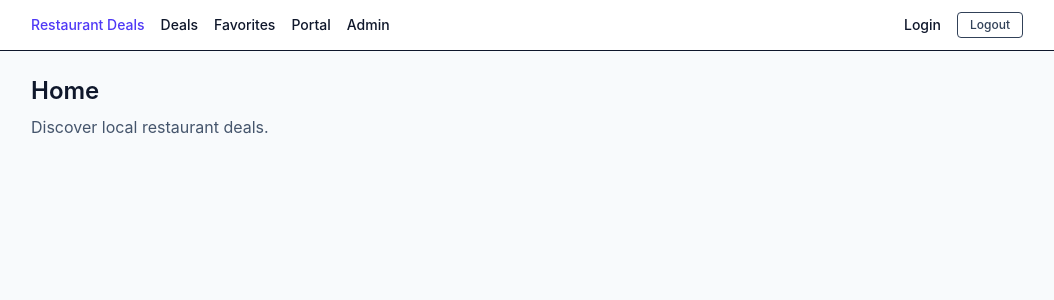
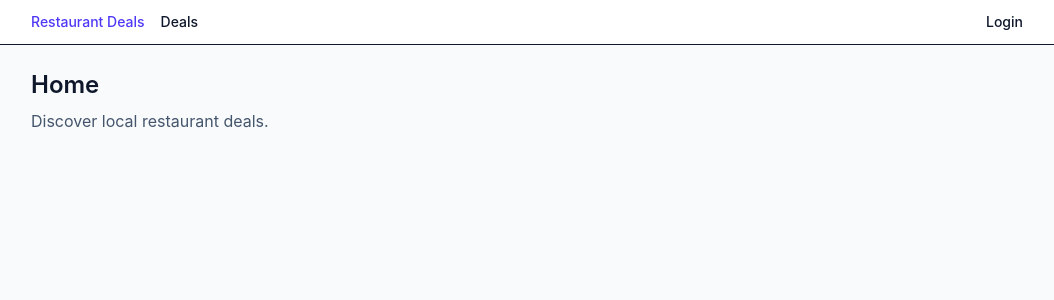
Before and after one commit to traliach/restaurant-deals-web, a React (Vite) app: page / in a window 1280 px wide. Shown: the top 300 px of the page, without its empty margins (113-1167 px from the left). Built offline with nearby package versions, Linux system fonts and the light colour scheme; no server answers.

Commit message:
show role nav links

```diff
--- a/src/App.tsx
+++ b/src/App.tsx
@@ -9,8 +9,24 @@ import { LoginPage } from './pages/LoginPage'
 import { RequireAuth } from './components/RequireAuth'
 import { RequireRole } from './components/RequireRole'
 
+type Role = 'customer' | 'owner' | 'admin' | null
+
+function getRole(): Role {
+  const token = localStorage.getItem('token')
+  if (!token) return null
+  try {
+    const payload = token.split('.')[1]
+    if (!payload) return null
+    const json = JSON.parse(atob(payload.replace(/-/g, '+').replace(/_/g, '/')))
+    return json?.role ?? null
+  } catch {
+    return null
+  }
+}
+
 function App() {
   const navigate = useNavigate()
+  const role = getRole()
 
   function logout() {
     localStorage.removeItem('token')
@@ -25,18 +41,21 @@ function App() {
             Restaurant Deals
           </NavLink>
           <NavLink to="/deals">Deals</NavLink>
-          <NavLink to="/favorites">Favorites</NavLink>
-          <NavLink to="/portal">Portal</NavLink>
-          <NavLink to="/admin">Admin</NavLink>
+          {role ? <NavLink to="/favorites">Favorites</NavLink> : null}
+          {role === 'owner' || role === 'admin' ? <NavLink to="/portal">Portal</NavLink> : null}
+          {role === 'admin' ? <NavLink to="/admin">Admin</NavLink> : null}
+          {!role ? (
             <NavLink to="/login" className="ml-auto">
               Login
             </NavLink>
+          ) : (
             <button
               onClick={logout}
-            className="rounded border px-3 py-1 text-xs text-slate-700 hover:bg-slate-100"
+              className="ml-auto rounded border px-3 py-1 text-xs text-slate-700 hover:bg-slate-100"
             >
               Logout
             </button>
+          )}
         </nav>
       </header>
 
```
Lines whose indentation alone changed are shown as unchanged.
